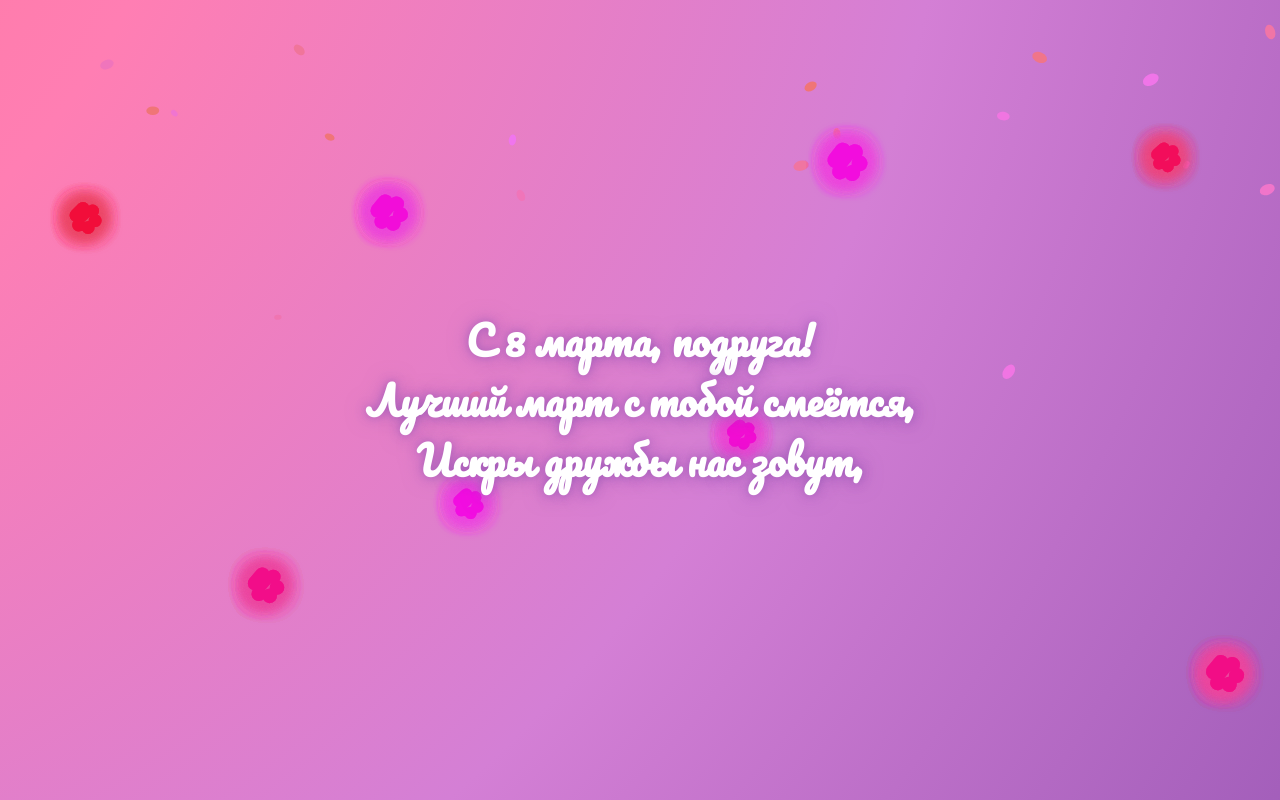
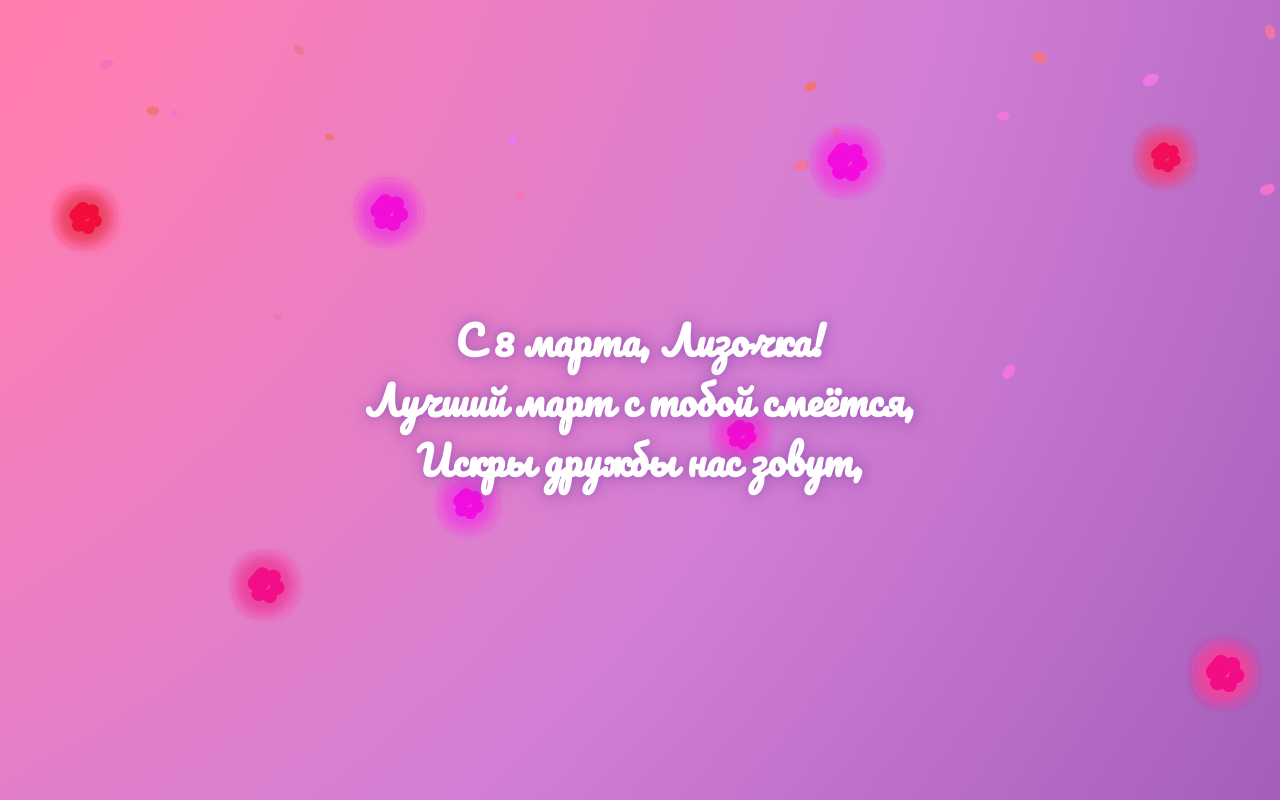
Before and after one commit to CodeCreaterYur/LIMarch8, a plain HTML site: page index.html in a window 1280 px wide. Drawn offline with Linux system fonts and the light colour scheme.

Commit message:
Update index.html

```diff
--- a/index.html
+++ b/index.html
@@ -243,7 +243,7 @@
         }
 
         const messageLines = [
-            "С 8 марта, подруга!",
+            "С 8 марта, Лизочка!",
             "Лучший март с тобой смеётся,",
             "Искры дружбы нас зовут,",
             "Знай, ты круче всех, Лиза,",
```
